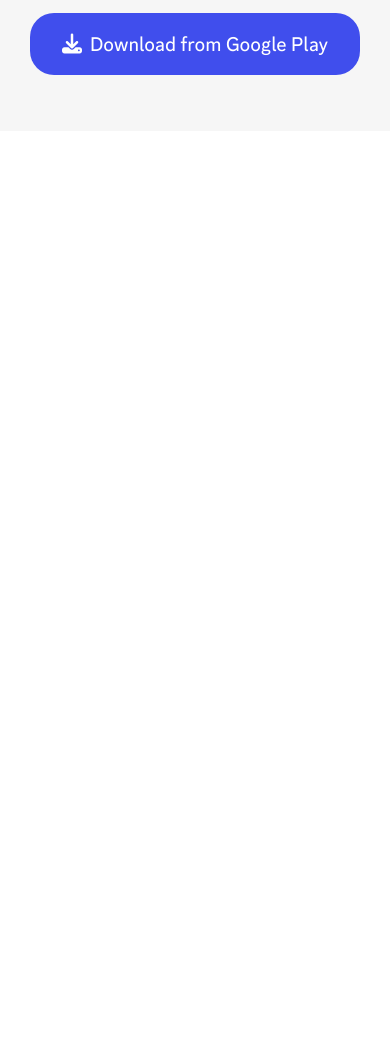
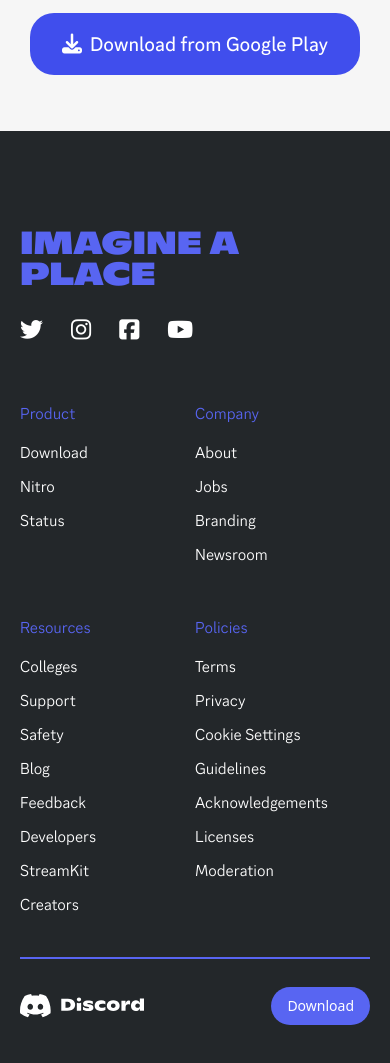
Before and after one commit to apathare9/Discord-Clone---Frontend, a website built with Vite: page index.html in a window 390 px wide. Shown: the part 2615-3678 px from the top of the page. Before the commit the page ends 2746 px from the top, so only its background shows below. Built offline with nearby package versions, Linux system fonts and the light colour scheme.

Commit message:
Footer Final -----> Responsive

```diff
--- a/index.html
+++ b/index.html
@@ -276,7 +276,117 @@
 
     </section>
 
+    <!-- Footer -->
+    <div class="bg-[#23272a]">
+        <div class="container text-[#5865f2] max-w-[1200px] mx-auto pt-24 flex flex-col gap-10 pb-10">
+          <!-- Section 1 -->
+          <div class="flex xl:gap-[100px] gap-[40px] flex-col md:flex-row px-5">
+            <!-- Left Section -->
+            <div class="flex flex-col gap-[24px] w-[100%] md:w-[50%] xl:w-[20%]">
+              <h1 class="font-[800] font-['GintoNord'] text-[32px] leading-[30.4px]">
+                IMAGINE A
+                <br />
+                PLACE
+              </h1>
+              <div class="text-white text-[23px] flex gap-7">
+                <a href="#">
+                  <i class="fa-brands fa-twitter"></i>
+                </a>
+                <a href="#">
+                  <i class="fa-brands fa-instagram"></i>
+                </a>
+                <a href="#">
+                  <i class="fa-brands fa-square-facebook"></i>
+                </a>
+                <a href="#">
+                  <i class="fa-brands fa-youtube"></i>
+                </a>
+              </div>
+            </div>
 
+            <!-- Right Section -->
+            <div class="md:w-[75%] flex justify-around flex-wrap">
+              <div class="w-[50%] xl:w-fit">
+                <h2 class="text-[16px] font-['ggSans'] xl:py-[10px] py-[15px]">
+                  Product
+                </h2>
+                <ul class="text-white flex flex-col gap-[10px] leading-[24px] font-[400] font-['ggSans']">
+                  <li class="hover:underline"><a href="#">Download</a></li>
+                  <li class="hover:underline"><a href="#">Nitro</a></li>
+                  <li class="hover:underline"><a href="#">Status</a></li>
+                </ul>
+              </div>
+
+              <div class="w-[50%] xl:w-fit">
+                <h2 class="text-[16px] font-['ggSans'] xl:py-[10px] py-[15px]">
+                  Company
+                </h2>
+                <ul class="text-white flex flex-col gap-[10px] leading-[24px] font-[400] font-['ggSans']">
+                  <li class="hover:underline"><a href="#">About</a></li>
+                  <li class="hover:underline"><a href="#">Jobs</a></li>
+                  <li class="hover:underline"><a href="#">Branding</a></li>
+                  <li class="hover:underline"><a href="#">Newsroom</a></li>
+                  <li class="hover:underline text-[#1f1f1f00] select-none">
+                    <a href="#">.</a>
+                  </li>
+                </ul>
+              </div>
+
+              <div class="w-[50%] xl:w-fit">
+                <h2 class="text-[16px] font-['ggSans'] xl:py-[10px] py-[15px]">
+                  Resources
+                </h2>
+                <ul class="text-white flex flex-col gap-[10px] leading-[24px] font-[400] font-['ggSans']">
+                  <li class="hover:underline"><a href="#">Colleges</a></li>
+                  <li class="hover:underline"><a href="#">Support</a></li>
+                  <li class="hover:underline"><a href="#">Safety</a></li>
+                  <li class="hover:underline"><a href="#">Blog</a></li>
+                  <li class="hover:underline"><a href="#">Feedback</a></li>
+                  <li class="hover:underline"><a href="#">Developers</a></li>
+                  <li class="hover:underline"><a href="#">StreamKit</a></li>
+                  <li class="hover:underline"><a href="#">Creators</a></li>
+                </ul>
+              </div>
+
+              <div class="w-[50%] xl:w-fit">
+                <h2 class="text-[16px] font-['ggSans'] xl:py-[10px] py-[15px]">
+                  Policies
+                </h2>
+                <ul class="text-white flex flex-col gap-[10px] leading-[24px] font-[400] font-['ggSans']">
+                  <li class="hover:underline"><a href="#">Terms</a></li>
+                  <li class="hover:underline"><a href="#">Privacy</a></li>
+                  <li class="hover:underline"><a href="#">Cookie Settings</a></li>
+                  <li class="hover:underline"><a href="#">Guidelines</a></li>
+                  <li class="hover:underline"><a href="#">Acknowledgements</a></li>
+                  <li class="hover:underline"><a href="#">Licenses</a></li>
+                  <li class="hover:underline"><a href="#">Moderation</a></li>
+                </ul>
+              </div>
+            </div>
+          </div>
+
+          <!-- Section 2 -->
+          <div class="flex border-t-2 border-[#5865f2] items-center justify-between pt-7 mx-5">
+            <div class="text-white">
+              <img src="./images/logo.svg" alt="logo">
+            </div>
+
+            <div class="xl:block hidden">
+              <button
+                class="text-white bg-[#5865f2] px-[16px] py-[7px] rounded-full leading-[24px] text-[14px] font-[500] hover:bg-[#5865f2]">
+                Sign up
+              </button>
+            </div>
+
+            <div class="block xl:hidden">
+              <button
+                class="text-white bg-[#5865f2] px-[16px] py-[7px] rounded-full leading-[24px] text-[14px] font-[500] hover:bg-[#5865f2]">
+                Download
+              </button>
+            </div>
+          </div>
+        </div>
+      </div>
 
     <script src="https://kit.fontawesome.com/58a810656e.js" crossorigin="anonymous"></script>
 
```
